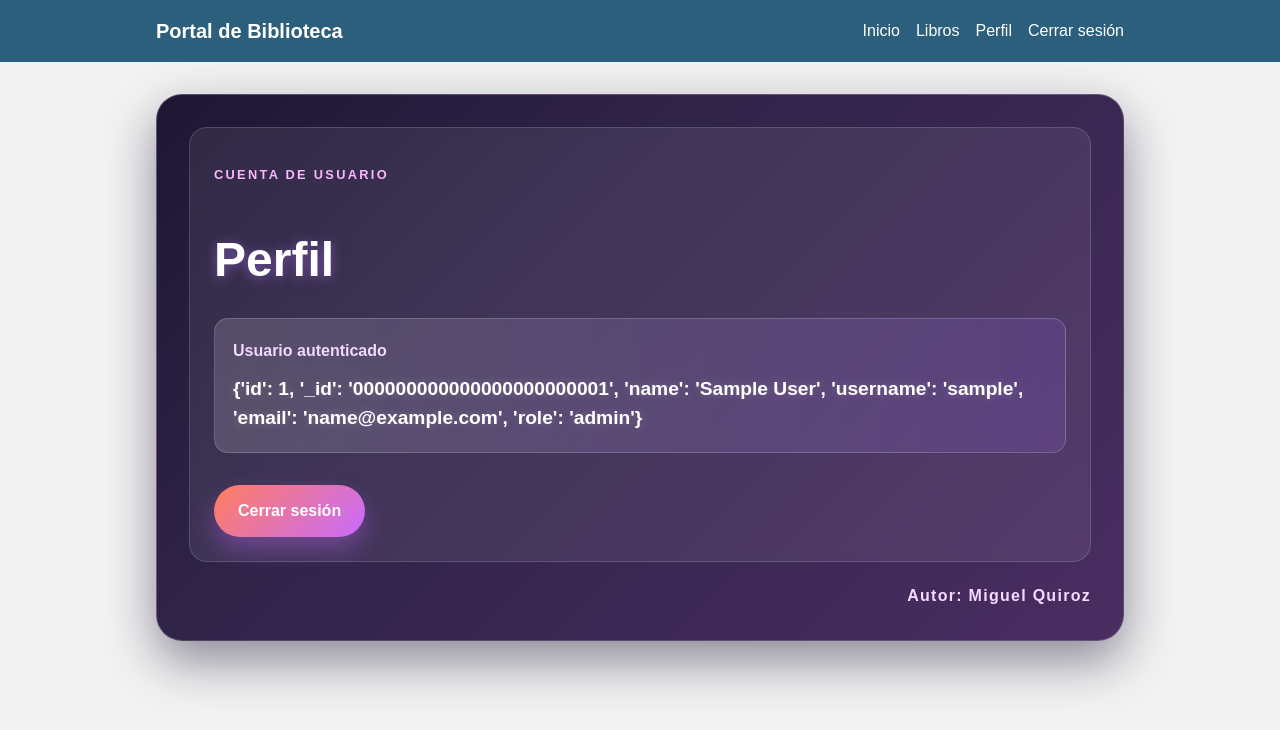
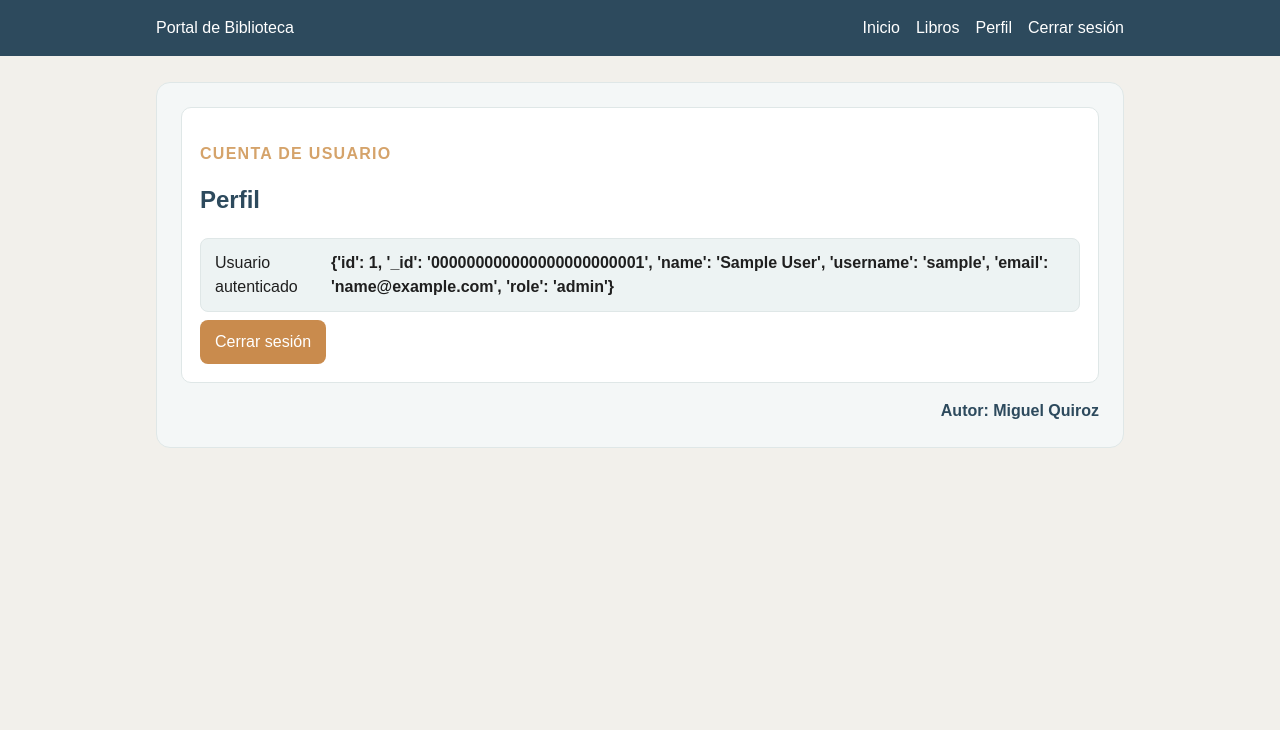
Before and after one commit to compucel724-bit/cursos_luz, a Flask app: page /perfil in a window 1280 px wide. Shown: the top 730 px of the page. Run offline with Flask 3, Linux system fonts and the light colour scheme; the visitor is signed in with stand-in values (Sample User, id 1).

Commit message:
Reajusta estilos del portal

```diff
--- a/static/style.css
+++ b/static/style.css
@@ -1,109 +1,93 @@
 :root {
-    --color-texto: #333333;
-    --color-fondo: #f2f2f2;
-    --color-principal: #2c5f7c;
-    --color-secundario: #e6e6e6;
-    --color-blanco: #ffffff;
-    --color-borde: #cccccc;
-    --color-error: #a94442;
-    --color-exito: #3c763d;
-    --espacio: 16px;
+    --fondo: #f2f0eb;
+    --panel: #ffffff;
+    --principal: #2d4a5d;
+    --secundario: #8ca6a6;
+    --acento: #d5a36a;
+    --texto: #1f1f1f;
+    --borde: #dfe7e7;
+    --boton: #3f6b7d;
+    --boton2: #c98b4d;
+    --exito: #2d7a4d;
+    --error: #a84a4a;
 }
 
-* {
-    box-sizing: border-box;
-}
+* { box-sizing: border-box; }
 
 body {
-    background-color: var(--color-fondo);
-    color: var(--color-texto);
+    margin: 0;
+    background: var(--fondo);
+    color: var(--texto);
     font-family: Arial, sans-serif;
     line-height: 1.5;
-    margin: 0;
 }
 
 .site-header {
-    background-color: var(--color-principal);
-    color: var(--color-blanco);
+    background: var(--principal);
+    color: #fff;
 }
 
 .navbar {
-    align-items: center;
+    max-width: 1000px;
+    margin: 0 auto;
+    padding: 16px;
     display: flex;
     justify-content: space-between;
-    margin: 0 auto;
-    max-width: 1000px;
-    padding: var(--espacio);
+    align-items: center;
 }
 
-.brand {
-    color: var(--color-blanco);
-    font-size: 20px;
-    font-weight: bold;
+.brand,
+.nav-links a {
+    color: #fff;
     text-decoration: none;
 }
 
 .nav-links {
     display: flex;
-    gap: var(--espacio);
-}
-
-.nav-links a {
-    color: var(--color-blanco);
-    text-decoration: none;
-}
-
-.nav-links a:hover {
-    text-decoration: underline;
+    gap: 16px;
 }
 
 .container {
+    max-width: 1000px;
     margin: 0 auto;
-    max-width: 1000px;
-    padding: 32px var(--espacio);
-}
-
-h1,
-h2 {
-    color: var(--color-principal);
+    padding: 26px 16px 40px;
 }
 
 .hero,
 .content-section,
 .form-card,
 .book-card {
-    background-color: var(--color-blanco);
-    border: 1px solid var(--color-borde);
-    margin-bottom: 24px;
-    padding: 24px;
+    background: var(--panel);
+    border: 1px solid var(--borde);
+    border-radius: 12px;
+    padding: 22px;
+    margin-bottom: 18px;
 }
 
-.hero {
-    border-top: 5px solid var(--color-principal);
+h1, h2 {
+    color: var(--principal);
+    margin-top: 0;
 }
 
 .eyebrow {
-    color: var(--color-principal);
+    color: var(--acento);
     font-weight: bold;
+    letter-spacing: 0.08em;
+    text-transform: uppercase;
 }
 
 .button {
-    background-color: var(--color-principal);
-    border: 0;
-    color: var(--color-blanco);
-    cursor: pointer;
     display: inline-block;
-    margin-top: 10px;
-    padding: 10px 16px;
+    background: var(--boton);
+    color: #fff;
     text-decoration: none;
-}
-
-.button:hover {
-    background-color: #1d4054;
+    padding: 10px 15px;
+    border-radius: 8px;
+    margin-top: 8px;
 }
 
 .button.secondary {
-    background-color: #666666;
+    background: var(--boton2);
 }
 
 .form-card {
@@ -115,155 +99,78 @@ form {
     gap: 8px;
 }
 
-label {
-    font-weight: bold;
-    margin-top: 8px;
-}
-
 input {
-    border: 1px solid var(--color-borde);
-    font-size: 16px;
-    padding: 9px;
+    padding: 10px;
+    border: 1px solid var(--borde);
+    border-radius: 6px;
 }
 
 .book-grid {
     display: grid;
-    gap: var(--espacio);
     grid-template-columns: repeat(3, 1fr);
+    gap: 16px;
 }
 
-.book-card h2 {
-    margin-top: 0;
+.available { color: var(--exito); font-weight: bold; }
+.unavailable { color: var(--error); font-weight: bold; }
+
+.alert {
+    border: 1px solid var(--borde);
+    background: #f7f7f7;
+    padding: 10px 12px;
+    margin-bottom: 12px;
+    border-radius: 8px;
 }
 
-.availability {
-    font-weight: bold;
-}
-
-.available {
-    color: var(--color-exito);
-}
-
-.unavailable {
-    color: var(--color-error);
-}
-
-.alert {
-    border: 1px solid var(--color-borde);
-    margin-bottom: var(--espacio);
-    padding: 10px;
-}
-
-.alert.success {
-    background-color: #dff0d8;
-    color: var(--color-exito);
-}
-
-.alert.error {
-    background-color: #f2dede;
-    color: var(--color-error);
-}
+.alert.success { color: var(--exito); }
+.alert.error { color: var(--error); }
 
 .profile {
-    background: linear-gradient(135deg, #1e1633 0%, #2f2348 35%, #4a2d62 100%);
-    border: 1px solid rgba(255, 255, 255, 0.2);
-    border-radius: 26px;
-    box-shadow: 0 20px 50px rgba(18, 9, 39, 0.45);
-    color: #f6ebff;
-    padding: 32px;
+    background: #f4f7f7;
+    border: 1px solid var(--borde);
+    border-radius: 14px;
+    padding: 24px;
 }
 
 .profile-card {
-    background: rgba(255, 255, 255, 0.08);
-    border: 1px solid rgba(255, 255, 255, 0.15);
-    border-radius: 18px;
-    padding: 24px;
-    backdrop-filter: blur(2px);
-}
-
-.profile .eyebrow {
-    color: #f7b8ff;
-    font-size: 0.8rem;
-    letter-spacing: 0.18em;
-    margin-bottom: 10px;
-    text-transform: uppercase;
-}
-
-.profile h1 {
-    color: #ffffff;
-    font-size: 3rem;
-    margin-bottom: 22px;
-    text-shadow: 0 2px 12px rgba(181, 122, 255, 0.5);
+    background: #fff;
+    border: 1px solid var(--borde);
+    border-radius: 10px;
+    padding: 18px;
 }
 
 .profile-user {
+    display: flex;
+    justify-content: space-between;
     align-items: center;
-    background: linear-gradient(90deg, rgba(255, 255, 255, 0.15), rgba(161, 110, 255, 0.16));
-    border: 1px solid rgba(255, 255, 255, 0.18);
-    border-radius: 14px;
-    display: flex;
-    flex-wrap: wrap;
     gap: 12px;
-    justify-content: space-between;
-    padding: 20px 18px;
-}
-
-.profile-user span {
-    color: #f2d8ff;
-    font-weight: 700;
-}
-
-.profile-user strong {
-    color: #ffffff;
-    font-size: 1.2rem;
-    text-shadow: 0 0 10px rgba(255,255,255,0.2);
-}
-
-.profile-actions {
-    margin-top: 22px;
-}
-
-.profile .button.secondary {
-    background: linear-gradient(135deg, #ff7e5f 0%, #c86bff 100%);
-    border-radius: 999px;
-    box-shadow: 0 12px 25px rgba(200, 107, 255, 0.35);
-    font-weight: 800;
-    padding: 14px 24px;
-    transition: transform 0.2s ease, box-shadow 0.2s ease;
-}
-
-.profile .button.secondary:hover {
-    background: linear-gradient(135deg, #ff6b6b 0%, #a75dff 100%);
-    box-shadow: 0 16px 30px rgba(200, 107, 255, 0.45);
-    transform: translateY(-1px);
+    background: #edf3f3;
+    border: 1px solid var(--borde);
+    border-radius: 8px;
+    padding: 12px 14px;
+    margin-top: 12px;
 }
 
 .author-signature {
-    color: #f7d8ff;
-    font-size: 1rem;
-    font-weight: 700;
-    margin-top: 22px;
     text-align: right;
-    letter-spacing: 0.08em;
+    margin-top: 16px;
+    font-weight: bold;
+    color: var(--principal);
 }
 
 @media (max-width: 700px) {
     .navbar,
     .nav-links {
+        flex-direction: column;
         align-items: flex-start;
-        flex-direction: column;
     }
 
     .book-grid {
         grid-template-columns: 1fr;
     }
 
-    .profile {
-        padding: 20px;
-    }
-
     .profile-user {
+        flex-direction: column;
         align-items: flex-start;
-        flex-direction: column;
     }
 }
```
